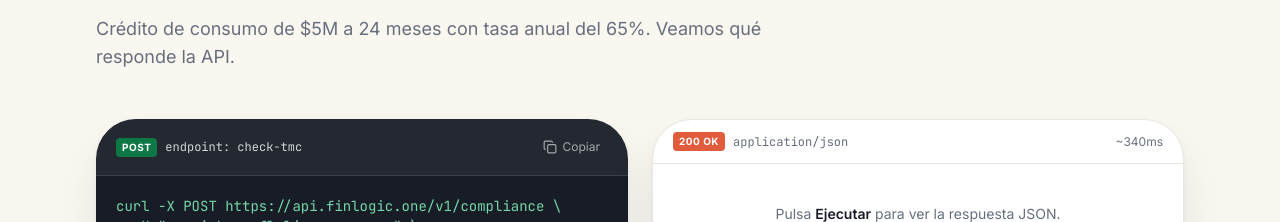
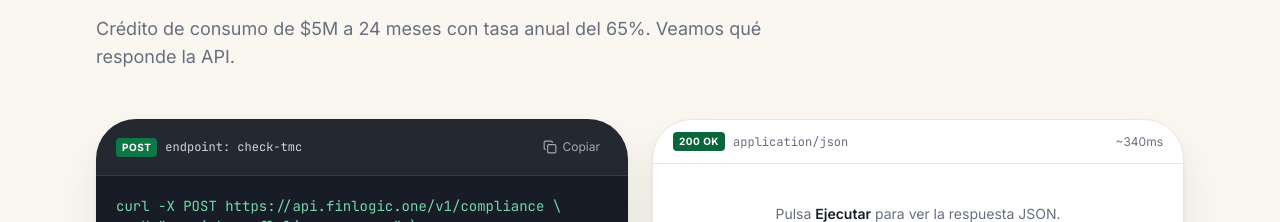
Before and after one commit to b2bytes/finlogicGame, a React (Vite) app: page /api-compliance in a window 1280 px wide. Shown: the part 2065-2287 px from the top of the page. Built offline with nearby package versions, Linux system fonts and the light colour scheme; no server answers.

Commit message:
File changes

```diff
--- a/src/components/api-compliance/DemoCheckTMC.jsx
+++ b/src/components/api-compliance/DemoCheckTMC.jsx
@@ -83,7 +83,7 @@ export default function DemoCheckTMC() {
           <div className="bg-card rounded-3xl border border-border shadow-soft-lg overflow-hidden">
             <div className="flex items-center justify-between px-5 py-3 border-b border-border">
               <div className="flex items-center gap-2">
-                <span className="text-[10px] font-bold px-1.5 py-0.5 rounded bg-destructive text-white tracking-wider">200 OK</span>
+                <span className="text-[10px] font-bold px-1.5 py-0.5 rounded bg-mint-600 text-white tracking-wider">200 OK</span>
                 <code className="text-xs font-mono text-muted-foreground">application/json</code>
               </div>
               <span className="text-xs text-muted-foreground">~340ms</span>
```
